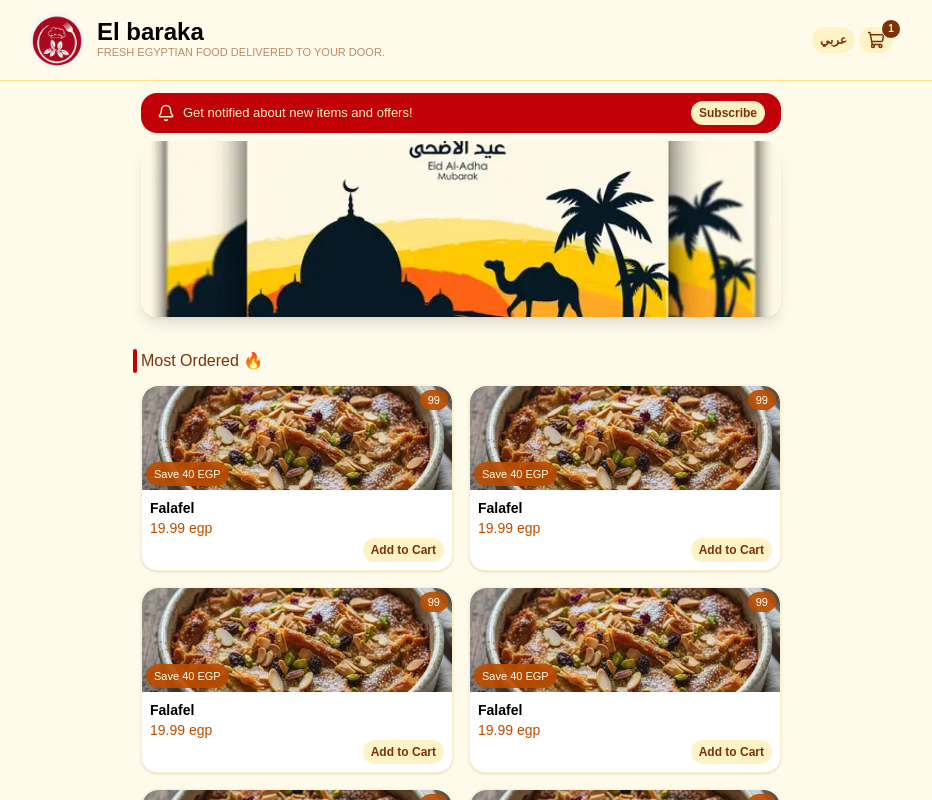
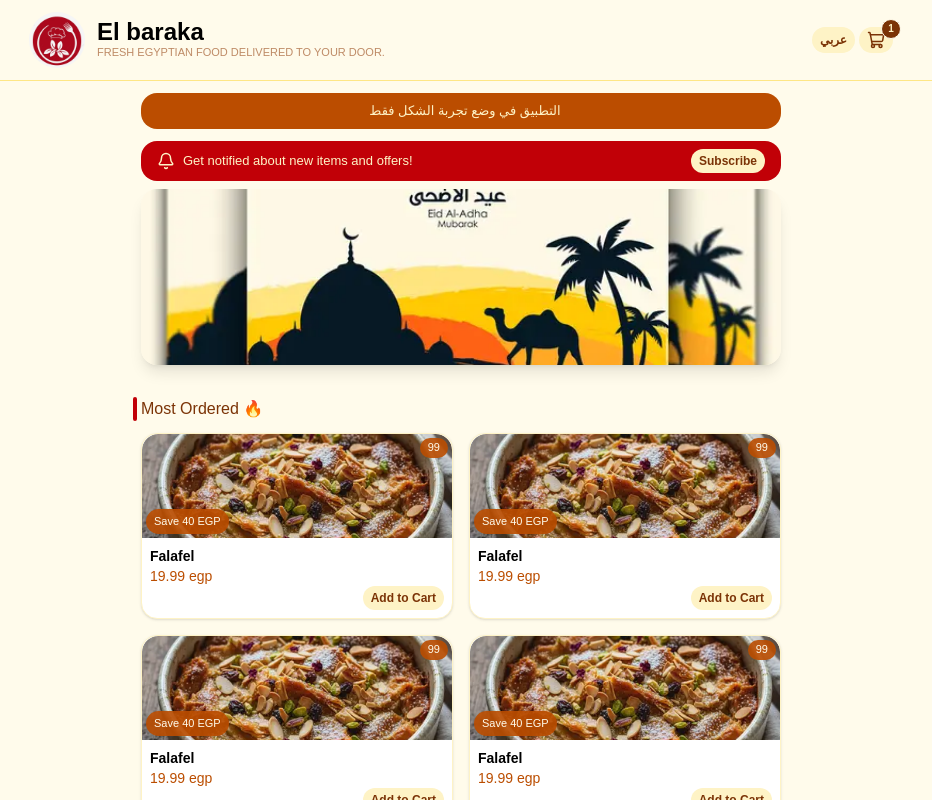
Before and after one commit to omarmohamedali225/menu, a React (Vite) app: page / in a window 1280 px wide. Shown: the top 800 px of the page, without its empty margins (179-1111 px from the left). Built offline with nearby package versions, Linux system fonts and the light colour scheme; a web font is replaced by a local one.

Commit message:
Add experimental mode notification to Menu component

```diff
--- a/src/pages/Menu.tsx
+++ b/src/pages/Menu.tsx
@@ -10,6 +10,11 @@ export default function Menu() {
   return (
     <>
       <Navbar />
+      <div className="max-w-2xl mx-auto pt-3 px-4">
+        <div className="flex items-center mx-auto px-4 py-2 bg-amber-700 text-amber-100 rounded-2xl">
+          <span className="flex-1 ml-2 font-medium text-[13px] text-center">التطبيق في وضع تجربة الشكل فقط</span>
+        </div>
+      </div>
       <Notification />
       <InstallApp />
       <Offer />
```
